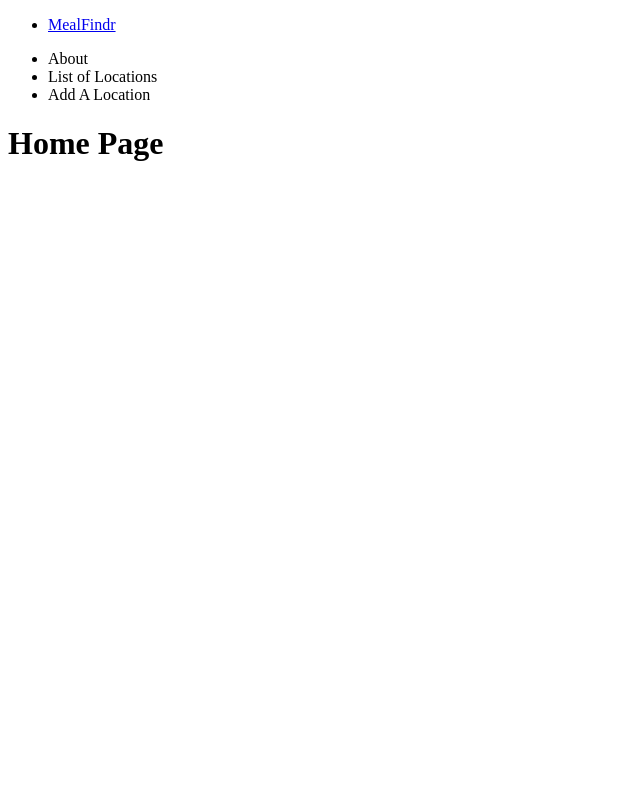
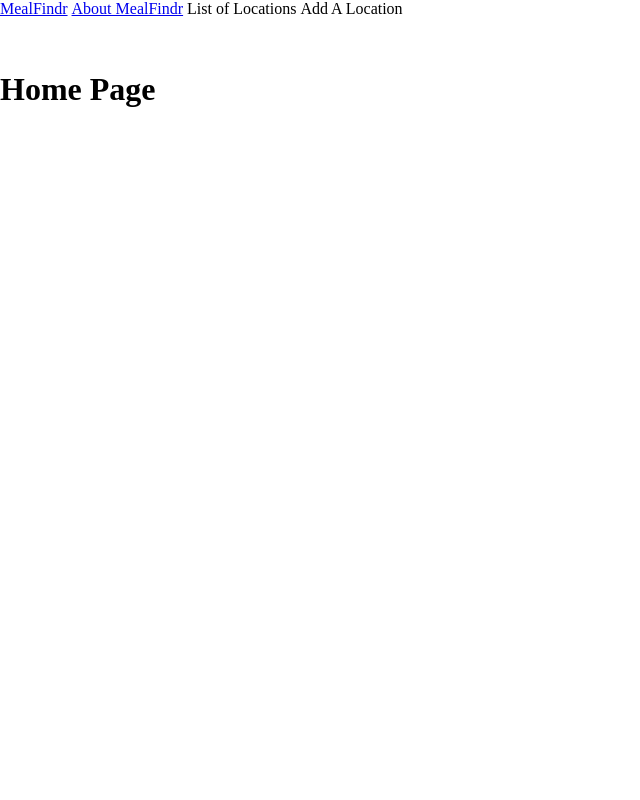
Before and after one commit to alecmason/MealFindr, a Django app: page / in a window 1280 px wide. Shown: the whole page, without its empty margins (0-640 px from the left). Run offline with Django 3.2, Linux system fonts and the light colour scheme.

Commit message:
Updating CSS for nav bar and pages, adding links

```diff
--- a/MealFindr_app/static/style.css
+++ b/MealFindr_app/static/style.css
@@ -0,0 +1,34 @@
+body {
+    margin: 0;
+    height: 100vh;
+    display: grid;
+    grid-template-rows: 50px 1fr 50px;
+    grid-template-areas:
+        "nav"
+        "main"
+        "foot"
+}
+
+body > nav {
+    grid-area: nav;
+    display: flex;
+    justify-content: space-around;
+    align-items: center;
+    padding: 0 20px 0 30px;
+    border-bottom: 4px solid black;
+}
+
+.navlist {
+    display: inline;
+    list-style-type: none;
+    margin: 0;
+    padding: 0;
+}
+
+ul.navlist > li {
+    display: inline
+}
+
+body > main {
+    grid-area: main;
+}
--- a/MealFindr_app/templates/base.html
+++ b/MealFindr_app/templates/base.html
@@ -4,6 +4,7 @@
     <meta charset="UTF-8" />
     <meta http-equiv="X-UA-Compatible" content="IE=edge" />
     <meta name="viewport" content="width=device-width, initial-scale=1.0" />
+    <link rel="stylesheet" href="static/style.css" />
     <title>MealFindr</title>
     <!-- Stylesheets and scripts will go here -->
   </head>
@@ -11,13 +12,13 @@
     <header>
       <nav>
         <div>
-          <ul>
+          <ul class="navlist">
             <li>
               <a href="/">MealFindr</a>
             </li>
           </ul>
-          <ul>
-            <li>About</li>
+          <ul class="navlist">
+            <li><a href="/about/">About MealFindr</a></li>
             <li>List of Locations</li>
             <li>Add A Location</li>
           </ul>
```
